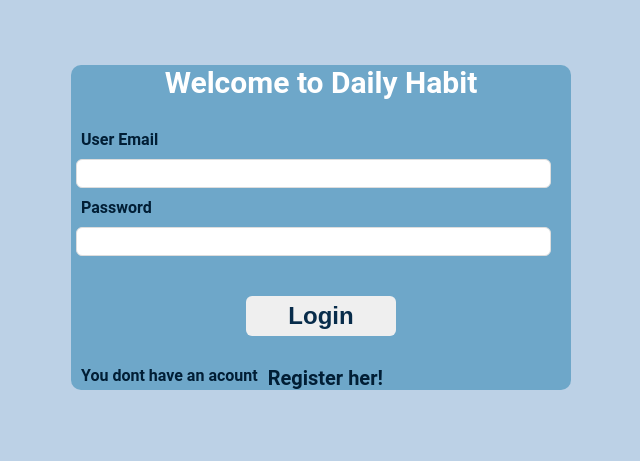
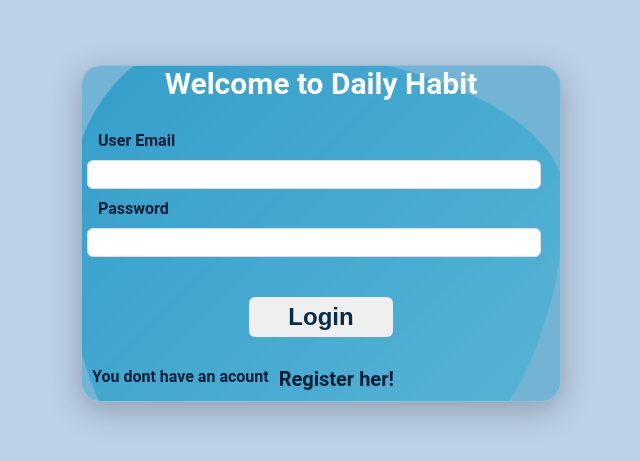
Before and after one commit to khaleel-azaizy/Daily-Habit-Tracker, a React (Create React App) app: page /login in a window 1280 px wide. Shown: the part 155-616 px from the top of the page, without its empty margins (319-959 px from the left). Built offline with nearby package versions, Linux system fonts and the light colour scheme.

Commit message:
adding animation to the login screen

```diff
--- a/package.json
+++ b/package.json
@@ -3,6 +3,7 @@
   "version": "0.1.0",
   "private": true,
   "dependencies": {
+    "@fortawesome/fontawesome-free": "^6.7.2",
     "@fullcalendar/daygrid": "^6.1.15",
     "@fullcalendar/interaction": "^6.1.15",
     "@fullcalendar/react": "^6.1.15",
@@ -11,6 +12,7 @@
     "@testing-library/jest-dom": "^5.17.0",
     "@testing-library/react": "^13.4.0",
     "@testing-library/user-event": "^13.5.0",
+    "ionicons": "^7.4.0",
     "react": "^18.3.1",
     "react-dom": "^18.3.1",
     "react-router-dom": "^6.26.2",
--- a/src/App.css
+++ b/src/App.css
@@ -69,17 +69,18 @@ header nav a.active:hover{
   background:#00000073 ;
   border: none;
   color: #000000;
+  width: 4rem;
   padding: 5px;
   border-radius: 20px;
-  font-weight: 500;
   margin-right: 10px;
   cursor: pointer;
   right: 0;
 }
 .navigation .logout:hover{
-  background:#000000f3;
-  color: #ffffff;
+  background:#000000af;
+
 }
+
 main {
   margin: 40px auto;
 }
@@ -94,25 +95,25 @@ main {
   box-sizing: border-box;
   align-items: center;
   position: relative;
-  max-width: 500px;
-  max-height: 600px;
-  min-height: 300px;
-  width: 100%;
-  height: 100%;
+  overflow: hidden;
+  max-width: 30rem;
+  max-height:50rem;
+  min-height: 20rem;
   display: block;
   justify-content: center;
   margin: 200px auto ;
   font-family: 'roboto', sans-serif;
-  background-color: #1d7aa97d;
-  border: none;
-  border-radius: 10px;
+  background-color:rgba(18, 142, 190, 0.425);
+  box-shadow: 0 8px 32px rgba(0,0,0,0.25);
+  border: 1px solid rgba(255,255,255, .18);
+  border-radius: 20px;
 
 }
 .login label{
   display:grid;
   text-align: left;
   font-weight: 600;
-  margin-left: 10px;
+  margin-left: 1em;
 }
 .login h2{
 
@@ -159,6 +160,9 @@ main {
   font-size: 20px;
   font-weight: 700;
 }
+.regestir-her :Link:hover{
+  text-decoration: underline;
+}
 
 .login-her{
   display: flex;
@@ -171,7 +175,29 @@ main {
   font-weight: 700;
 
 }
-
+.login-her :Link:hover{
+  text-decoration: underline;
+}
+.form-group input:focus ~ label,
+.form-group input:valid ~ label{
+    top: 5px;
+}
+.blod{
+  position: absolute;
+  width: 500px;
+  height: 500px;
+  z-index: -1;
+  background: linear-gradient(135deg , #1196cba8 , #25e3fc41);
+  border-radius: 30% 70% 70% 30% / 30% 30% 70% 70% ;
+  transform: translate(-100px , -50px);
+  animation: img_animation 20s linear infinite alternate;
+}
+@keyframes img_animation {
+  100%{
+      border-radius: 17% 83% 21% 79% / 58% 32% 68% 42% ;
+      transform: translate(200px , 50px);
+  }
+}
 body.active-modal {
   overflow-y: hidden;
 }
--- a/src/navigation.jsx
+++ b/src/navigation.jsx
@@ -1,4 +1,5 @@
 import { NavLink ,Outlet} from "react-router-dom"
+import '@fortawesome/fontawesome-free/css/all.min.css';
 
 export default function navigation(){
     const logout = () => {
@@ -13,7 +14,7 @@ return(
             <div className="header">
             <h1>Daily Habits</h1>
             <button className="logout" onClick={logout}>
-                LogOut
+            <i class="fa fa-sign-out" aria-hidden="true"></i>
             </button>
             </div>
 
--- a/src/pages/Login.jsx
+++ b/src/pages/Login.jsx
@@ -52,15 +52,18 @@ export default function Login(){
 
     return(
         <div className="login">
+          <div className="blod"></div>
             <h2>Welcome to Daily Habit</h2>
 
              <form onSubmit={handleSubmit}>
+              <div class="form-group">
                 <label> User Email</label>
                 <input type="text" required value={email}  onChange={(e)=>setEmail(e.target.value)}/>
                 <label> Password</label>
-                <input type="text" required value={password}  onChange={(e)=>setPassword(e.target.value)}/>
+                <input type="password" required value={password}  onChange={(e)=>setPassword(e.target.value)}/>
                 <button >Login</button>
                 {error && <p style={{ color: 'red' ,textAlign:'center'}}>{error}</p>}
+                </div>
              </form>
 
              <div className="regestir-her">
--- a/src/pages/Register.jsx
+++ b/src/pages/Register.jsx
@@ -39,6 +39,7 @@ export default function Register(){
 
     return(
         <div className="login">
+            <div className="blod"></div>
             <h2>Welcome to Daily Habit</h2>
 
              <form onSubmit={handleSubmit}>
--- a/src/pages/UserNotes.jsx
+++ b/src/pages/UserNotes.jsx
@@ -67,7 +67,7 @@ export default function UserNotes(){
 
       const StyledWrapper = styled.div`
       button {
-       width: 5em;
+       width: 4em;
        height: 3em;
        border-radius: 30em;
        font-size: 15px;
```
Also changed, not shown: 1 other file (tests, documents, lock files or other folders).
